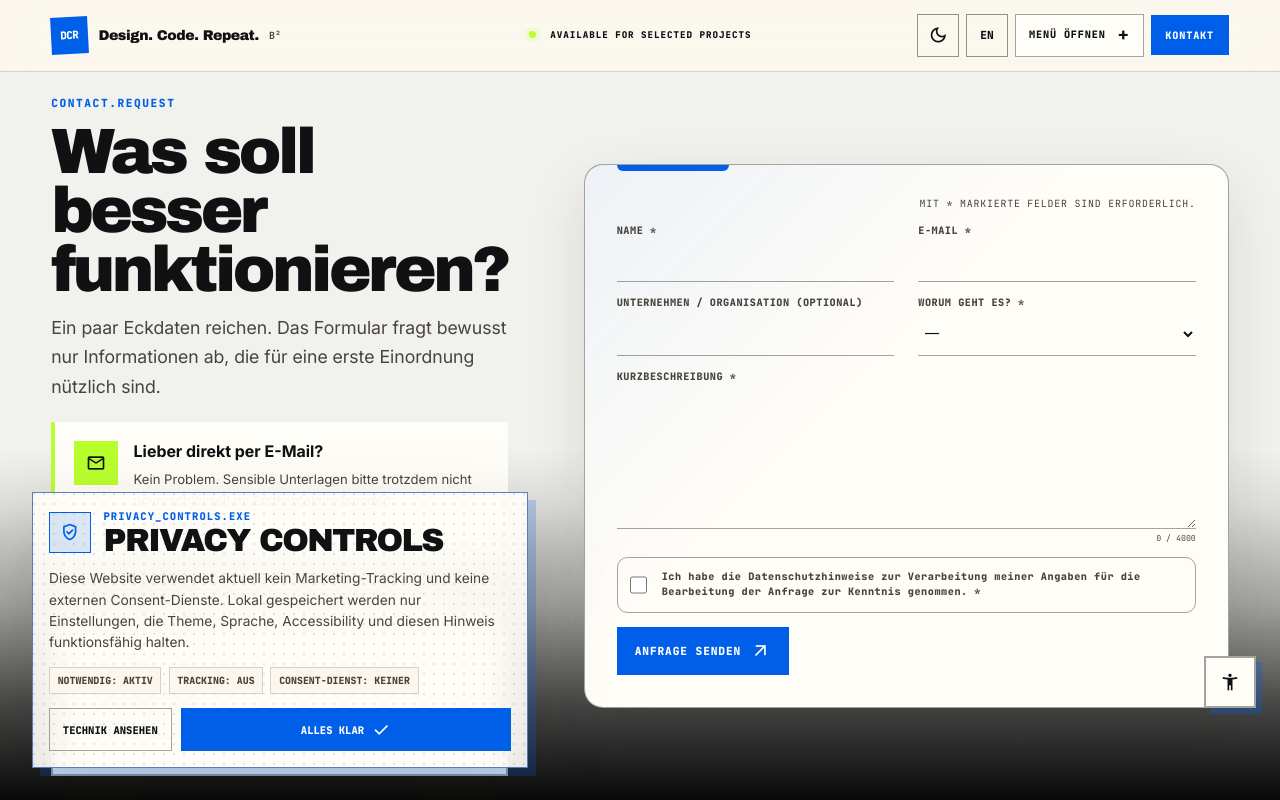
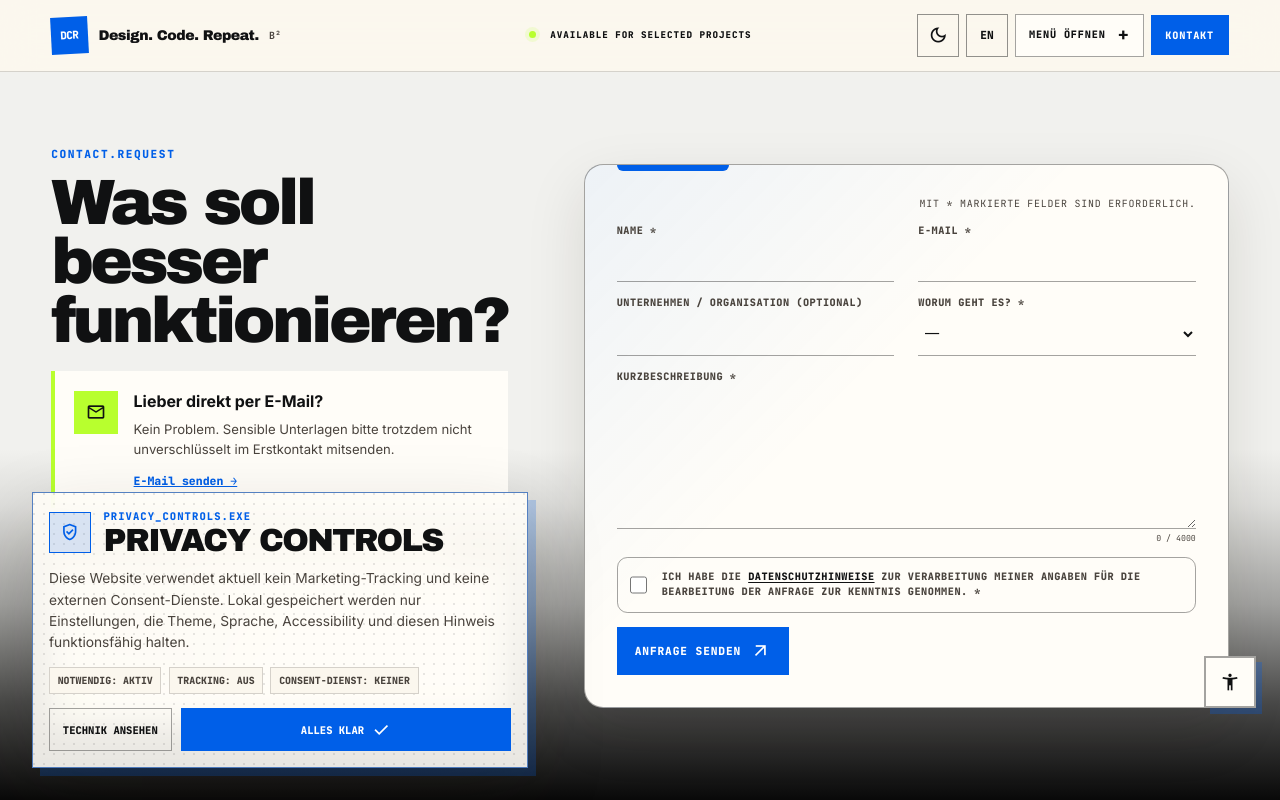
Before and after one commit to benjaminBennewitz/Design.Code.Repeat., an Angular app: page /kontakt in a window 1280 px wide. Shown: the top 800 px of the page. Built offline with nearby package versions, Linux system fonts and the light colour scheme.

Commit message:
fix(contact-form): link privacy notice before consent

```diff
--- a/src/app/core/data/studio-content.ts
+++ b/src/app/core/data/studio-content.ts
@@ -178,7 +178,7 @@ const de: StudioContent = {
     heading: {
       eyebrow: 'contact.request',
       title: 'Was soll besser funktionieren?',
-      text: 'Ein paar Eckdaten reichen. Das Formular fragt bewusst nur Informationen ab, die für eine erste Einordnung nützlich sind.',
+      text: '',
     },
     directTitle: 'Lieber direkt per E-Mail?',
     directText: 'Kein Problem. Sensible Unterlagen bitte trotzdem nicht unverschlüsselt im Erstkontakt mitsenden.',
@@ -195,7 +195,10 @@ const de: StudioContent = {
     submitLabel: 'Anfrage senden',
     sendingLabel: 'Wird gesendet …',
     requiredHint: 'Mit * markierte Felder sind erforderlich.',
-    privacyText: 'Ich habe die Datenschutzhinweise zur Verarbeitung meiner Angaben für die Bearbeitung der Anfrage zur Kenntnis genommen.',
+    privacyTextBefore: 'Ich habe die ',
+    privacyLinkLabel: 'Datenschutzhinweise',
+    privacyTextAfter: ' zur Verarbeitung meiner Angaben für die Bearbeitung der Anfrage zur Kenntnis genommen.',
+    privacyAriaLabel: 'Datenschutzhinweise bestätigen',
     topics: [
       { value: 'website', label: 'Website / Webpräsenz' },
       { value: 'software', label: 'Software / internes Tool' },
@@ -659,7 +662,7 @@ const en: StudioContent = {
     heading: {
       eyebrow: 'contact.request',
       title: 'What should work better?',
-      text: 'A few facts are enough. The form intentionally asks only for information that is useful for an initial assessment.',
+      text: '',
     },
     directTitle: 'Prefer direct email?',
     directText: 'No problem. Please do not send sensitive documents unencrypted in the first contact.',
@@ -676,7 +679,10 @@ const en: StudioContent = {
     submitLabel: 'Send inquiry',
     sendingLabel: 'Sending …',
     requiredHint: 'Fields marked with * are required.',
-    privacyText: 'I have read the privacy notice regarding the processing of my information for handling this inquiry.',
+    privacyTextBefore: 'I have read the ',
+    privacyLinkLabel: 'privacy notice',
+    privacyTextAfter: ' regarding the processing of my information for handling this inquiry.',
+    privacyAriaLabel: 'Confirm privacy notice',
     topics: [
       { value: 'website', label: 'Website / web presence' },
       { value: 'software', label: 'Software / internal tool' },
--- a/src/app/core/models/studio.models.ts
+++ b/src/app/core/models/studio.models.ts
@@ -212,7 +212,10 @@ export interface StudioContent {
     readonly submitLabel: string;
     readonly sendingLabel: string;
     readonly requiredHint: string;
-    readonly privacyText: string;
+    readonly privacyTextBefore: string;
+    readonly privacyLinkLabel: string;
+    readonly privacyTextAfter: string;
+    readonly privacyAriaLabel: string;
     readonly topics: readonly ContactTopicOption[];
     readonly errors: {
       readonly required: string;
--- a/src/app/shared/contact-form/contact-form.component.html
+++ b/src/app/shared/contact-form/contact-form.component.html
@@ -72,9 +72,12 @@
 
   <div class="contact-form__privacy">
     <input [id]="ids().privacy" type="checkbox" formControlName="privacy" required
+      [attr.aria-label]="content().privacyAriaLabel"
       [attr.aria-invalid]="form.controls.privacy.invalid && form.controls.privacy.touched"
-      [attr.aria-describedby]="errorFor('privacy') ? ids().privacyError : null">
-    <label [attr.for]="ids().privacy">{{ content().privacyText }} <span aria-hidden="true">*</span></label>
+      [attr.aria-describedby]="errorFor('privacy') ? ids().privacyInfo + ' ' + ids().privacyError : ids().privacyInfo">
+    <p [id]="ids().privacyInfo" class="contact-form__privacy-copy">
+      {{ content().privacyTextBefore }}<a routerLink="/datenschutz">{{ content().privacyLinkLabel }}</a>{{ content().privacyTextAfter }} <span aria-hidden="true">*</span>
+    </p>
   </div>
   @if (errorFor('privacy')) {
     <small [id]="ids().privacyError" class="dcr-field__error dcr-field__error--block">{{ errorFor('privacy') }}</small>
--- a/src/app/shared/contact-form/contact-form.component.scss
+++ b/src/app/shared/contact-form/contact-form.component.scss
@@ -136,7 +136,8 @@
 }
 
 .contact-form--compact .dcr-field label,
-.contact-form--compact .contact-form__privacy label {
+.contact-form--compact .contact-form__privacy label,
+.contact-form--compact .contact-form__privacy-copy {
   font-size: 0.74rem;
 }
 
@@ -188,7 +189,7 @@
 .contact-form__required { justify-self: end; color: var(--contact-form-muted); font-size: 0.62rem; letter-spacing: 0.08em; text-transform: uppercase; }
 .contact-form__grid { gap: clamp(0.9rem, 2vw, 1.5rem); }
 .dcr-field { position: relative; gap: 0.2rem; }
-.dcr-field label, .contact-form__privacy label { color: var(--contact-form-muted); font-family: var(--dcr-font-mono); font-size: 0.64rem; font-weight: 850; letter-spacing: 0.05em; text-transform: uppercase; }
+.dcr-field label, .contact-form__privacy label, .contact-form__privacy-copy { color: var(--contact-form-muted); font-family: var(--dcr-font-mono); font-size: 0.64rem; font-weight: 850; letter-spacing: 0.05em; text-transform: uppercase; }
 
 .dcr-field input,
 .dcr-field select,
@@ -216,6 +217,9 @@
   color: var(--contact-form-text);
 }
 .contact-form__privacy { align-items: center; border: 1px solid var(--contact-form-border); border-radius: 0.65rem; padding: 0.75rem; }
+.contact-form__privacy-copy { margin: 0; color: var(--contact-form-muted); font-family: var(--dcr-font-mono); font-size: 0.64rem; font-weight: 850; letter-spacing: 0.05em; line-height: 1.45; }
+.contact-form__privacy-copy a { color: var(--contact-form-text); text-decoration: underline; text-decoration-thickness: 0.12em; text-underline-offset: 0.18em; }
+.contact-form__privacy-copy a:hover, .contact-form__privacy-copy a:focus-visible { color: var(--contact-form-accent); }
 .contact-form__privacy label { text-transform: none; line-height: 1.45; }
 .contact-form__privacy input { margin: 0; }
 .contact-form dcr-action-button { justify-self: end; }
--- a/src/app/shared/contact-form/contact-form.component.ts
+++ b/src/app/shared/contact-form/contact-form.component.ts
@@ -6,7 +6,7 @@
 
 import { ChangeDetectionStrategy, Component, ElementRef, computed, inject, input, signal, viewChild } from '@angular/core';
 import { AbstractControl, FormControl, FormGroup, ReactiveFormsModule, ValidationErrors, ValidatorFn, Validators } from '@angular/forms';
-import { Router } from '@angular/router';
+import { Router, RouterLink } from '@angular/router';
 import { ContactTopic } from '../../core/models/studio.models';
 import { ContactApiService, ContactRequest } from '../../core/services/contact-api.service';
 import { ActionButtonComponent } from '../action-button/action-button.component';
@@ -36,7 +36,7 @@ function allowedTopic(control: AbstractControl): ValidationErrors | null {
 @Component({
   selector: 'dcr-contact-form',
   standalone: true,
-  imports: [ReactiveFormsModule, ActionButtonComponent],
+  imports: [ReactiveFormsModule, RouterLink, ActionButtonComponent],
   templateUrl: './contact-form.component.html',
   styleUrl: './contact-form.component.scss',
   changeDetection: ChangeDetectionStrategy.OnPush,
@@ -66,6 +66,7 @@ export class ContactFormComponent {
       messageError: `${prefix}-message-error`,
       messageCounter: `${prefix}-message-counter`,
       privacy: `${prefix}-privacy`,
+      privacyInfo: `${prefix}-privacy-info`,
       privacyError: `${prefix}-privacy-error`,
     };
   });
```
